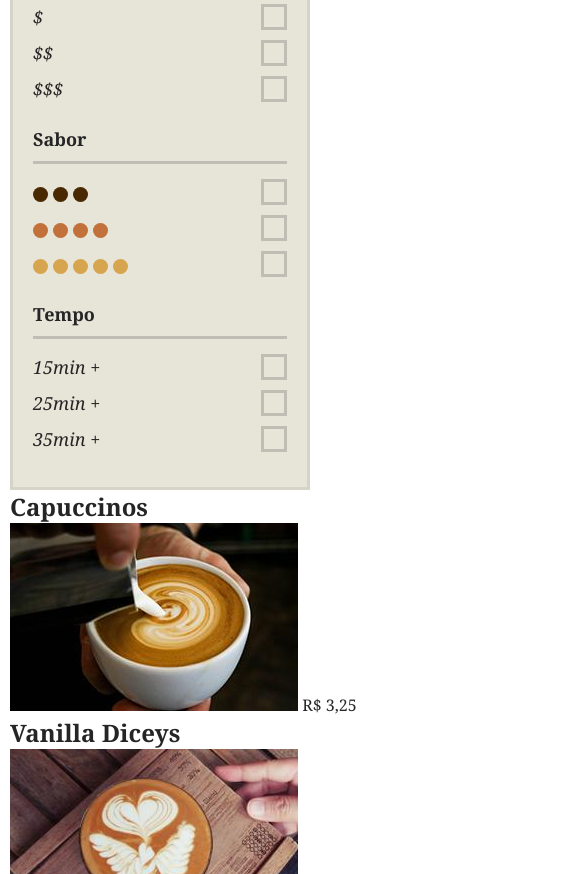
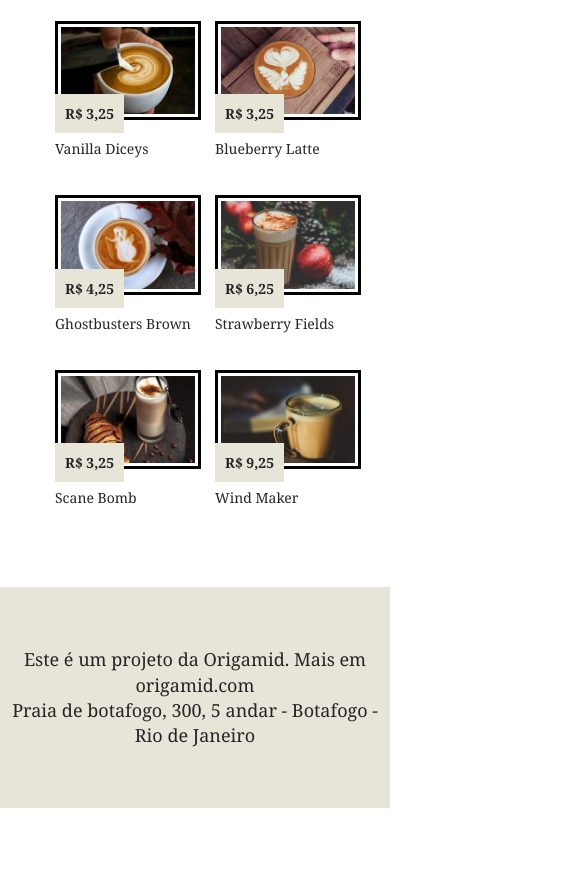
Before and after one commit to thxjao/css-advanced-positioning, a plain HTML site: page website_version_2/puro/index.html in a window 390 px wide. Shown: the part 400-1274 px from the top of the page, 585 px wide, since content can reach past the window. After the commit the page ends 1208 px from the top, so only its background shows below. Drawn offline with Linux system fonts and the light colour scheme.

Commit message:
Finished V2 Pure Website

```diff
--- a/website_version_2/puro/css/style.css
+++ b/website_version_2/puro/css/style.css
@@ -68,6 +68,18 @@ body {
     clear: both;
 }
 
+@media (min-width: 740px) and (max-width: 980px) {
+    .container {
+        max-width: 720px;
+    }
+}
+
+@media (max-width: 739px) {
+    .container {
+        max-width: 300px;
+    }
+}
+
 /*FILTRO*/
 
 .filtro {
@@ -77,6 +89,18 @@ body {
     margin: 0 10px;
     padding: 20px;
     float: left;
+}
+
+@media (min-width: 740px) and (max-width: 980px) {
+    .filtro {
+        max-width: 220px;
+    }
+}
+
+@media (max-width: 739px) {
+    .filtro {
+        display: none;
+    }
 }
 
 .filtro h2 {
@@ -143,5 +167,67 @@ body {
 }
 
 .produtos h1 {
-    font-size: ;
+    font-size: 3em;
+    font-weight: normal;
 }
+
+.produtos li {
+    width: 300px;
+    float: left;
+}
+
+.produtos li:nth-child(even) {
+    margin-left: 20px;
+}
+
+.produtos li img {
+    display: block;
+    max-width: 100%;
+    border: 3px solid white;
+    box-shadow: 0 0 0 3px black;
+    margin: 40px 3px 0 3px;
+}
+
+.produtos li span {
+    background: #e7e4d8;
+    padding: 10px;
+    font-size: 0.875em;
+    font-weight: bold;
+    position: relative;
+    top: -15px;
+}
+
+.produtos li h2 {
+    font-size: 0.875em;
+    font-weight: normal;
+}
+
+@media (min-width: 740px) and (max-width: 980px) {
+    .produtos {
+        width: 460px;
+    }
+    .produtos li {
+        width: 220px;
+    }
+}
+
+@media (max-width: 739px) {
+    .produtos {
+        width: 300px;
+    }
+    .produtos li {
+        width: 140px;
+    }
+    .produtos h1 {
+        text-align: center;
+    }
+}
+
+.footer {
+    background: #e7e4d8;
+    text-align: center;
+    padding: 60px 0;
+    font-size: 1.125em;
+    line-height: 1.4em;
+    margin-top: 80px;
+}
--- a/website_version_2/puro/index.html
+++ b/website_version_2/puro/index.html
@@ -83,7 +83,7 @@
         </section>
     </div>
 
-    <footer>
+    <footer class="footer">
         <p>Este é um projeto da Origamid. Mais em origamid.com</p>
         <p>Praia de botafogo, 300, 5 andar - Botafogo - Rio de Janeiro</p>
     </footer>
```
